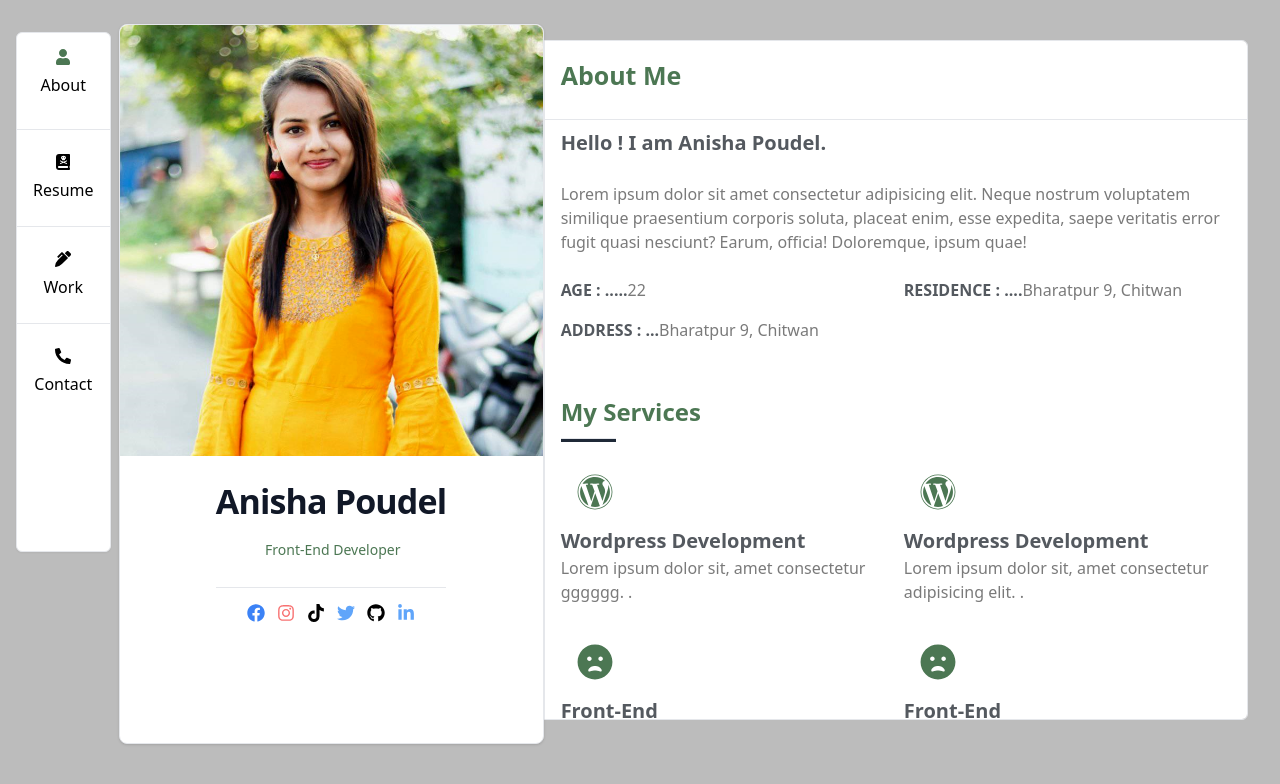
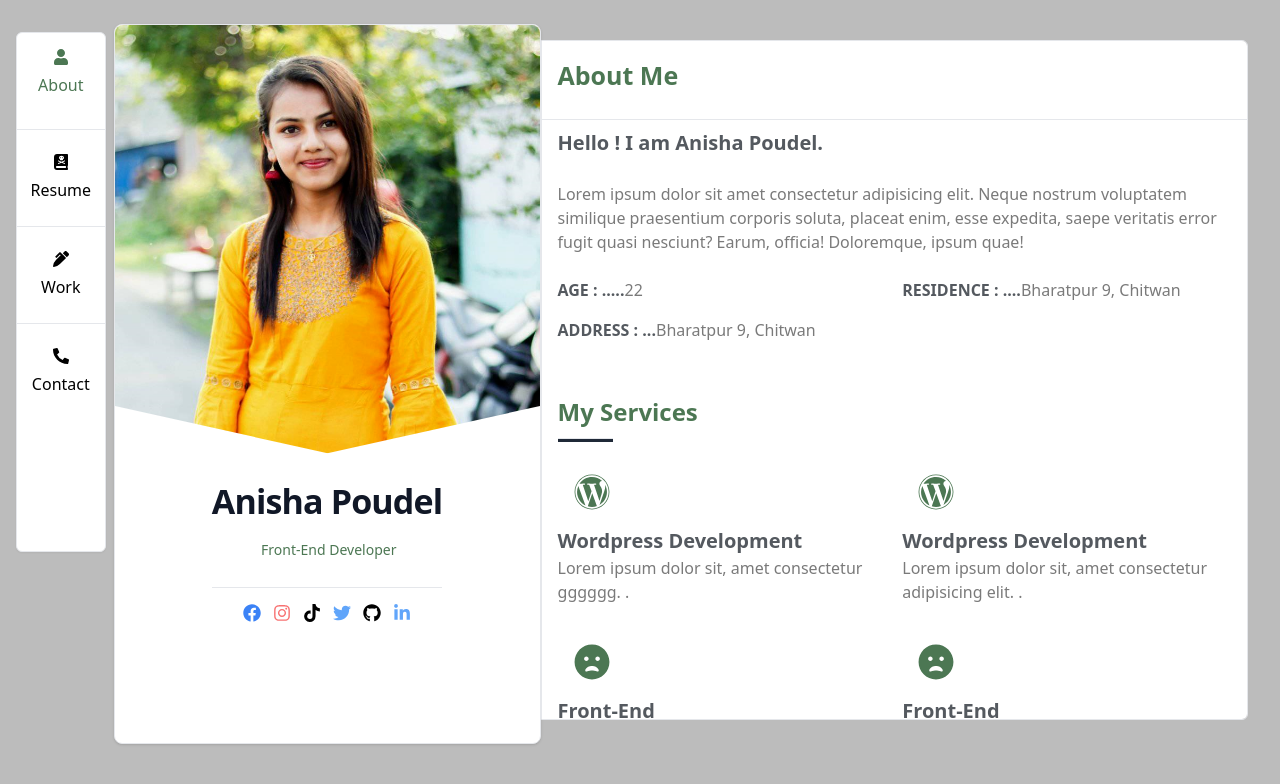
Before and after one commit to anishap123/My_portfolio, a React (Create React App) app: page / in a window 1280 px wide. Shown: the top 784 px of the page. Built offline with nearby package versions, Linux system fonts and the light colour scheme.

Commit message:
profile card design

```diff
--- a/src/App.css
+++ b/src/App.css
@@ -1,4 +1,48 @@
-/* *{
 
-    background: linear-gradient(to right, #c8c1c1, #fff );
-} */
+
+
+
+
+
+  .triangle-container {
+    position: relative;
+    display: inline-block;
+    background-color: white;
+  }
+
+  .triangle::after {
+    content: "";
+    position: absolute;
+    bottom: 0;
+    left: 0;
+    width: 0;
+    height: 0;
+    border-style: solid;
+    border-width: 0 225px 50px 0;
+    border-color: transparent white transparent transparent;
+    transform: rotate(180deg);
+  }
+
+  .triangle::before {
+    content: "";
+    position: absolute;
+    bottom: 0;
+    right: 0;
+    width: 0;
+    height: 0;
+    border-style: solid;
+    border-width: 50px 225px 0 0;
+    border-color: transparent white transparent transparent;
+    transform: rotate(360deg);
+  }
+
+  .active-link {
+    color: #4c7753 /* Green color */
+  }
+
+  /* Assuming you have a container for the profile card */
+.profile-card-container {
+  display: flex;
+  flex-direction: column;
+  align-items: center;
+}
--- a/src/component/ProfileCard.jsx
+++ b/src/component/ProfileCard.jsx
@@ -15,11 +15,11 @@ const ProfileCard = () => {
     <>
       <div className=" basis-[35%]  h-[90vh] mt-6 ml-2 mx-auto     max-w-md bg-white border border-gray-200 rounded-lg shadow dark:bg-white">
         <div className="h-[100%] w-[100%] ">
-          <div className="flex h-[60%] w-[100%] ">
+          <div className=" triangle flex h-[60%] w-[100%] relative ">
             <img
               className=" h-full w-full rounded-t-lg object-cover "
               src={image}
-              alt=" "
+              alt=""
             />
           </div>
 
--- a/src/component/Sidebar.jsx
+++ b/src/component/Sidebar.jsx
@@ -1,53 +1,53 @@
-import {React, useState} from 'react'
-import { FaBookDead, FaPenAlt, FaPhoneAlt, FaUser } from "react-icons/fa";
-import { Link } from 'react-router-dom';
+import { React, useState } from 'react';
+import { FaBookDead, FaPenAlt, FaPhoneAlt, FaUser } from 'react-icons/fa';
+import { Link, useLocation } from 'react-router-dom';
 
 const Sidebar = () => {
-  const [open, setOpen] = useState(0);
-  const [openAlert, setOpenAlert] = useState(true);
+  const [activeLink, setActiveLink] = useState('/');
 
-  const handleOpen = (value) => {
-    setOpen(open === value ? 0 : value);
+  const handleLinkClick = (path) => {
+    setActiveLink(path);
   };
+
+  const isLinkActive = (path) => {
+    return path === activeLink ? 'active-link' : '';
+  };
+
   return (
     <>
-    <div className="basis-[7%] h-[65vh] border ml-4 mt-8 bg-white rounded-md shadow-sm">
-    <div className="flex flex-col ">
-      <Link to='/'>
-    <div className=" flex mb-2  items-center gap-2 p-4 flex-col cursor-pointer ">
-      <FaUser className='text-[#4c7753]'/>
-      <p className='hover:text-[#4c7753]'>About</p>
+      <div className="w-[7%] h-[65vh] border ml-4 mt-8 bg-white rounded-md shadow-sm">
+        <div className="flex flex-col">
+          <Link to="/" onClick={() => handleLinkClick('/')}>
+            <div className={`flex mb-2 items-center gap-2 p-4 flex-col cursor-pointer ${isLinkActive('/')}`}>
+              <FaUser className="hover:text-[#4c7753]" />
+              <p className="">About</p>
             </div>
           </Link>
-    <hr className= " flex my-2  h-full w-full bg-gray-800 " />
-    <Link to='resume'>
-    <div className=" flex items-center gap-2 p-4 flex-col hover:text-[#4c7753] cursor-pointer ">
-      <FaBookDead className=' hover:text-[#4c7753]'/>
+          <hr className="flex my-2 h-full w-full bg-gray-800" />
+          <Link to="/resume" onClick={() => handleLinkClick('/resume')}>
+            <div className={`flex items-center gap-2 p-4 flex-col hover:text-[#4c7753] cursor-pointer ${isLinkActive('/resume')}`}>
+              <FaBookDead className="hover:text-[#4c7753]" />
               <p>Resume</p>
             </div>
           </Link>
-    <hr className=" flex my-2 border-blue-gray-500" />
-    <Link to='/work'>
-    <div className=" flex items-center gap-2 p-4 flex-col cursor-pointer hover:text-[#4c7753] ">
-      <FaPenAlt className='hover:text-[#4c7753]' />
+          <hr className="flex my-2 border-blue-gray-500" />
+          <Link to="/work" onClick={() => handleLinkClick('/work')}>
+            <div className={`flex items-center gap-2 p-4 flex-col cursor-pointer hover:text-[#4c7753] ${isLinkActive('/work')}`}>
+              <FaPenAlt className="hover:text-[#4c7753]" />
               <p>Work</p>
             </div>
           </Link>
-    <hr className=" flex my-2 border-blue-gray-500" />
-    <Link to="/contact">
-    <div className=" flex   items-center gap-2 p-4 flex-col cursor-pointer hover:text-[#4c7753]">
-      <FaPhoneAlt className='hover:text-[#4c7753]' />
+          <hr className="flex my-2 border-blue-gray-500" />
+          <Link to="/contact" onClick={() => handleLinkClick('/contact')}>
+            <div className={`flex items-center gap-2 p-4 flex-col cursor-pointer hover:text-[#4c7753] ${isLinkActive('/contact')}`}>
+              <FaPhoneAlt className="hover:text-[#4c7753]" />
               <p>Contact</p>
             </div>
           </Link>
-
-
-
         </div>
       </div>
-
     </>
-  )
-}
+  );
+};
 
 export default Sidebar;
```
Lines whose indentation alone changed are shown as unchanged.
